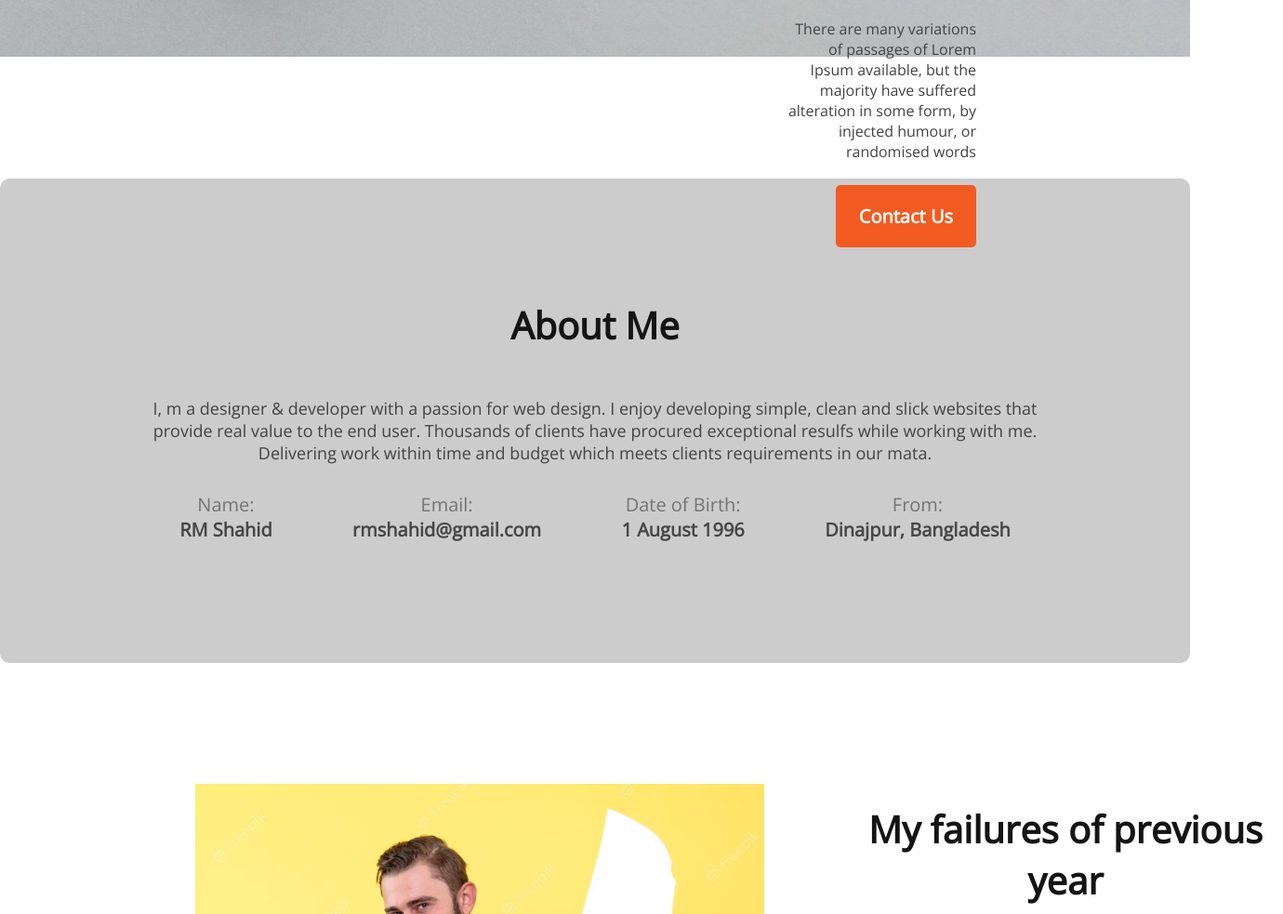
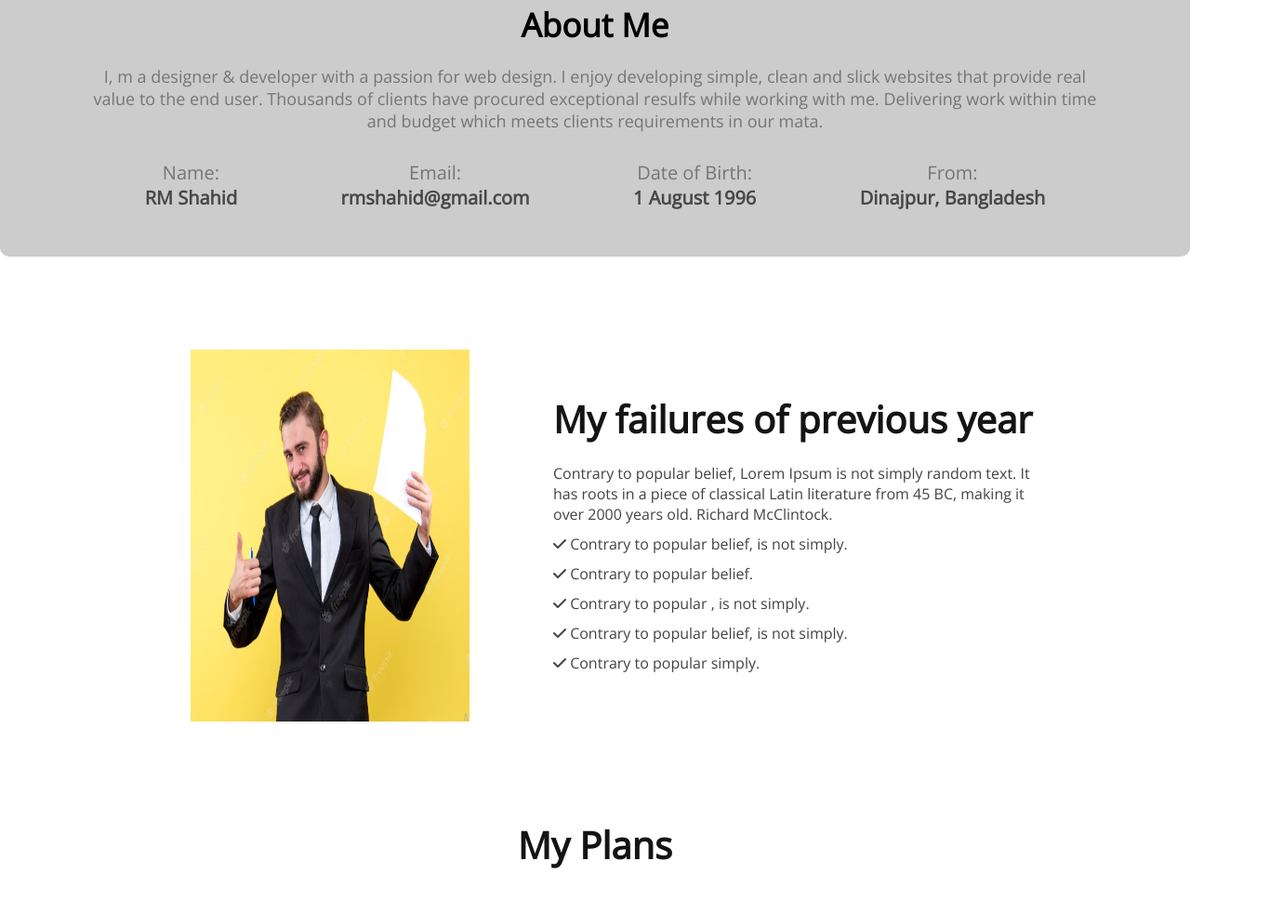
Before and after one commit to rmshahidullah/new-year-mission, a plain HTML site: page index.html in a window 1280 px wide. Shown: the part 748-1731 px from the top of the page at 93% size, 1380 px wide, since content can reach past the window. Drawn offline with nearby package versions, Linux system fonts and the light colour scheme.

Commit message:
style correction

```diff
--- a/index.html
+++ b/index.html
@@ -11,6 +11,7 @@
     <link rel="preconnect" href="https://fonts.gstatic.com" crossorigin>
     <link href="https://fonts.googleapis.com/css2?family=Open+Sans&family=Poppins:wght@500&display=swap"
         rel="stylesheet">
+        <script src="https://kit.fontawesome.com/db65ff7bb6.js" crossorigin="anonymous"></script>
 </head>
 
 <body>
@@ -27,8 +28,8 @@
 
     <main>
         <section class="about">
-            <h3 class="section-title">About Me</h3>
-            <p class="section-description">I, m a designer & developer with a passion for web design. I enjoy developing simple, clean and slick websites that provide real value to the end user. Thousands of clients have procured exceptional resulfs while working with me. Delivering work within time and budget which meets clients requirements in our mata.</p>
+            <h3 class="about-title">About Me</h3>
+            <p class="about-description">I, m a designer & developer with a passion for web design. I enjoy developing simple, clean and slick websites that provide real value to the end user. Thousands of clients have procured exceptional resulfs while working with me. Delivering work within time and budget which meets clients requirements in our mata.</p>
             <div class="about-info-container">
                 <div class="about-info">
                     <p class="info-title">Name:</p>
@@ -48,30 +49,33 @@
                 </div>
             </div>
         </section>
+
         <section class="failure-section">
             <div class="failure-container">
                 <div>
                     <img src="images/person4.PNG" alt="">
                 </div>
                 <div class="title-container">
-                    <h2 class="section-title">My failures of previous year</h2>
-                  <div class="section-description">
+                    <h2 class="failure-title">My failures of previous year</h2>
+                  <div class="failure-description">
                     <p>
                         Contrary to popular belief, Lorem Ipsum is not simply random text. It has roots in a piece of
                         classical Latin literature from 45 BC, making it over 2000 years old. Richard McClintock.
                     </p>
-                    <p>Contrary to popular belief, is not simply.</p>
-                    <p>Contrary to popular belief.</p>
-                    <p>Contrary to popular , is not simply.</p>
-                    <p>Contrary to popular belief, is not simply.</p>
-                    <p>Contrary to popular simply.</p>
+                    <p><i class="fa-solid fa-check"></i> Contrary to popular belief, is not simply.</p>
+                    <p><i class="fa-solid fa-check"></i> Contrary to popular belief.</p>
+                    <p><i class="fa-solid fa-check"></i> Contrary to popular , is not simply.</p>
+                    <p><i class="fa-solid fa-check"></i> Contrary to popular belief, is not simply.</p>
+                    <p><i class="fa-solid fa-check"></i> Contrary to popular simply.</p>
                   </div>
                 </div>
             </div>
         </section>
+
         <!-- Plan section -->
+
         <section class="plan-section">
-            <h2 class="section-title">My Plans</h2>
+            <h2 class="plan-section-title">My Plans</h2>
             <div class="plan-container">
                 <div>
                     <img src="images/icons/web.png" alt="">
@@ -95,6 +99,7 @@
                 </div>
             </div>
         </section>
+
         <section class="contact-section">
            <div class="contact-container">
             <h2 class="title">Always keep a positive mindset</h2>
--- a/styles/style.css
+++ b/styles/style.css
@@ -9,20 +9,20 @@
 .banner {
     background-image: url("../images/banner/banner2.png");
     background-repeat: no-repeat;
-    max-width: 1600px;
+    max-width: 100%
     height: 810px;
-    text-align: right;
+
 
 }
 
 .banner-info {
-
-    padding: 215px 230px 360px 845px;
+    text-align: right;
+    padding: 150px 100px 160px 600px;
 }
 
 .banner-title {
     font-weight: 700;
-    font-size: 65px;
+    font-size: 50px;
     color: #151414;
     margin-bottom: 25px;
 }
@@ -30,6 +30,7 @@
 .banner-description {
     color: #444343;
     margin-bottom: 25px;
+    font-size: 14px;
 }
 
 .btn-primary {
@@ -45,22 +46,20 @@
 /* About section style */
 
 .about {
-    /* margin-top: 130px; */
     background: #CCCCCD;
     border-radius: 10px;
-    padding: 130px 150px;
+    padding: 50px 100px;
     text-align: center;
 }
 
-.section-title {
+.about-title {
     text-align: center;
     font-weight: 700;
     font-size: 35px;
-    margin-bottom: 35px;
-    /* margin-top: 130px; */
+    margin-bottom: 20px;
 }
 
-.section-description {
+.about-description {
     color: #757575;
     font-size: 18px;
     text-align: center;
@@ -86,45 +85,41 @@
 /* Failure section styles */
 
 section {
-    margin-top: 130px;
+    margin-top: 100px;
 }
 
 .failure-container {
     display: flex;
     gap: 90px;
     align-items: center;
-    margin-left: 210px;
-    margin-right: 320px;
-    width: 1170px;
+    padding-left: 205px;
+    padding-right: 150px;
 }
 
-.title-container {
-    /* padding-right: 320px; */
+.failure-container img{
+    width: 300px;
+    height: 400px;
 }
 
-.section-title {
+.failure-title {
     font-weight: 700;
     font-size: 40px;
     color: #151414;
-    margin-bottom: 10px;
+    margin-bottom: 20px;
 }
 
-.section-description {
+.failure-description p {
     color: #444343;
-}
-
-.section-description p {
     margin-bottom: 10px;
 }
 
 /* plan section styles */
 
 .plan-section {
-    margin-left: 230px;
-    margin-right: 230px;
+    padding-left: 130px;
+    padding-right: 130px;
 }
-
-.section-title {
+.plan-section-title {
     font-weight: 700;
     font-size: 40px;
     color: #151414;
@@ -150,7 +145,7 @@ section {
 
 .plan-description {
     font-weight: 500;
-    font-size: 25px;
+    font-size: 20px;
     color: #737272;
 }
 
@@ -159,13 +154,16 @@ section {
 .contact-section {
     background-image: url(../images/gradient1.png), url(../images/watch.png);
     background-repeat: no-repeat;
-    width: 1140px;
+    width: 940px;
     height: 300px;
     margin: 0 auto;
+    border-radius: 8px;
 }
 
 .contact-container {
-    padding: 60px 600px 60px 70px;
+    padding-left: 50px;
+    padding-top: 50px;
+    padding-right: 400px;
 }
 
 .contact-container .title {
@@ -185,19 +183,20 @@ section {
     border-radius: 5px;
 }
 
-/* Futyre and Subscribe section styles */
+/* Future and Subscribe section styles */
 
 .future-container {
     display: flex;
     gap: 330px;
     background: #151414;
     height: 400px;
-    padding: 130px 230px;
-    text-align: left;
+    padding-top: 100px;
+    padding-left: 130px;
+    padding-right: 130px;
 }
 
 .future-title {
-    ont-weight: 700;
+    font-weight: 700;
     font-size: 45px;
     color: #F8F8F8;
     margin-bottom: 20px;
@@ -206,7 +205,7 @@ section {
 
 .future-container p {
     color: #FFFFFF;
-    margin-bottom: 25px;
+    margin-bottom: 10px;
 }
 
 .future-container a {
```
